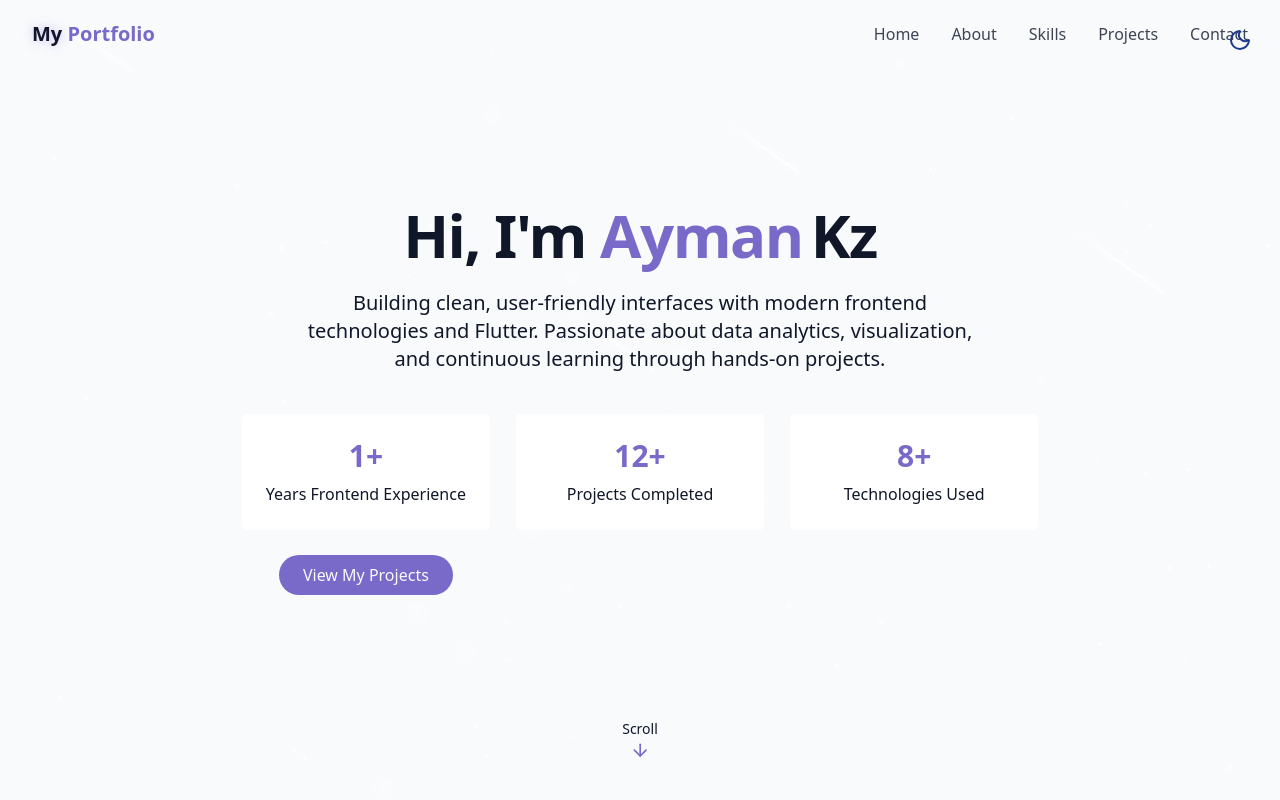
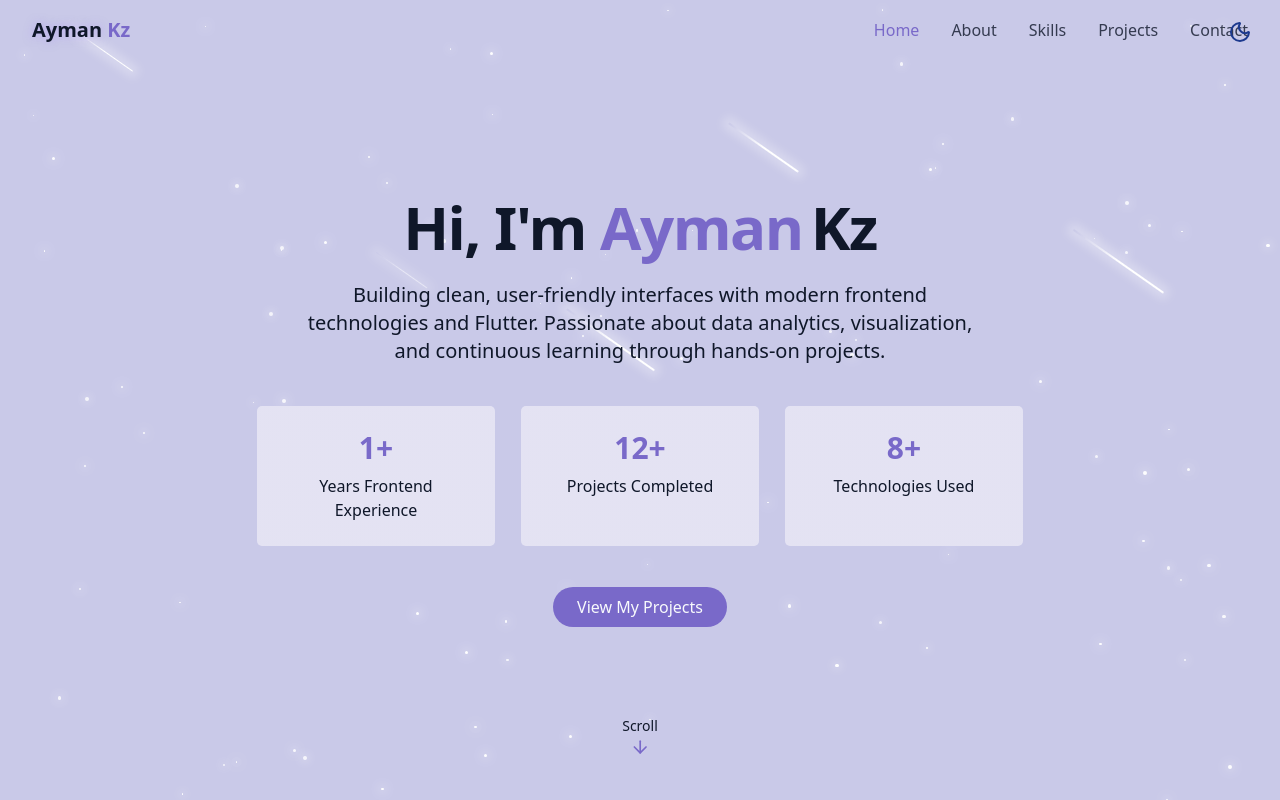
Before and after one commit to Ayman-Kz25/My-Portfolio, a React (Vite) app: page / in a window 1280 px wide. Shown: the top 800 px of the page. Built offline with nearby package versions, Linux system fonts and the light colour scheme.

Commit message:
final commit for styling

```diff
--- a/src/components/Hero.jsx
+++ b/src/components/Hero.jsx
@@ -4,7 +4,6 @@ import { useState, useEffect } from "react";
 function Hero() {
   function Counter({ end, duration = 2000 }) {
     const [count, setCount] = useState(0);
-
     useEffect(() => {
       let start = 0;
       const incrementTime = 20;
@@ -30,7 +29,7 @@ function Hero() {
   return (
     <section
       id="hero"
-      className="relative min-h-screen flex flex-col items-center justify-center px-4"
+      className="relative min-h-screen flex flex-col items-center justify-center px-4 pt-20 md:pt-6"
     >
       <div className="container max-w-4xl mx-auto text-center z-10">
         <div className="space-y-6">
@@ -52,7 +51,8 @@ function Hero() {
         </div>
       </div>
 
-      <div className="grid grid-cols-1 sm:grid-cols-3 gap-6 pt-10 opacity-0 animate-fade-in-delay-4">
+      <div className="pt-10 space-y-10 opacity-0 animate-fade-in-delay-4">
+        <div className="grid grid-cols-1 sm:grid-cols-3 gap-6 max-w-3xl mx-auto">
           <div className="gradient-border p-6 card-hover text-center">
             <h3 className="text-3xl font-bold text-primary">
               <Counter end={1} />+
@@ -75,6 +75,7 @@ function Hero() {
             </h3>
             <p className="text-muted-foreground mt-2">Technologies Used</p>
           </div>
+        </div>
 
         <div className="flex justify-center gap-4">
           <a href="#projects" className="cosmic-btn">
@@ -83,7 +84,7 @@ function Hero() {
         </div>
       </div>
 
-      <div className="absolute bottom-8 left-1/2 transform -translate-x-1/2 flex flex-col items-center animate-bounce">
+      <div className="absolute md:bottom-8 left-1/2 transform -translate-x-1/2 md:flex md:flex-col md:items-center animate-bounce hidden">
         <a href="#about">
           <span className="text-sm text-muted-foreground mb-2">Scroll</span>
           <ArrowDown className="h-5 w-5 text-primary cursor-pointer text-center mx-auto" />
--- a/src/components/Navbar.jsx
+++ b/src/components/Navbar.jsx
@@ -13,10 +13,21 @@ const navItems = [
 function Navbar() {
   const [isScrolled, setIsScrolled] = useState(false);
   const [isMenuOpen, setIsMenuOpen] = useState(false);
+  const [activeSection, setActiveSection] = useState("hero");
 
   useEffect(() => {
     const handleScroll = () => {
-      setIsScrolled(window.screenY > 10);
+      setIsScrolled(window.scrollY > 10);
+      const sections = navItems.map((item) => item.href.replace("#", ""));
+      sections.forEach((section) => {
+        const element = document.getElementById(section);
+        if (element) {
+          const rect = element.getBoundingClientRect();
+          if (rect.top <= 100 && rect.bottom >= 100) {
+            setActiveSection(section);
+          }
+        }
+      });
     };
     window.addEventListener("scroll", handleScroll);
     return () => window.removeEventListener("scroll", handleScroll);
@@ -27,8 +38,8 @@ function Navbar() {
       className={cn(
         "fixed w-full z-40 transition-all duration-300",
         isScrolled
-          ? "py-3 bg-background/80 backdrop-blur-md shadow-xs"
-          : "py-5",
+          ? "py-4 bg-background/80 backdrop-blur-md shadow-xs"
+          : "py-4",
       )}
     >
       <div className="container flex items-center justify-between">
@@ -37,21 +48,30 @@ function Navbar() {
           className="text-xl font-bold text-primary flex items-center"
         >
           <span className="relative z-10">
-            <span className="text-glow text-foreground">My</span> Portfolio
+            <span className="text-glow text-foreground">Ayman</span> Kz
           </span>
         </a>
 
         {/* Desktop Nav */}
         <div className="hidden md:flex space-x-8">
-          {navItems.map((item, key) => (
+          {navItems.map((item, key) => {
+            const sectionId = item.href.replace("#", "");
+
+            return (
               <a
                 key={key}
                 href={item.href}
-              className="text-foreground/80 hover:text-primary transition-colors duration-300"
+                className={cn(
+                  "transition-colors duration-300",
+                  activeSection === item.href.replace("#", "")
+                    ? "text-primary"
+                    : "text-foreground/80 hover:text-primary",
+                )}
               >
                 {item.name}
               </a>
-          ))}
+            );
+          })}
         </div>
 
         {/* Mobile Nav */}
@@ -73,18 +93,26 @@ function Navbar() {
           )}
         >
           <div className="flex flex-col space-y-8 text-xl">
-            {navItems.map((item, key) => (
+            {navItems.map((item, key) => {
+              const sectionId = item.href.replace("#", "");
+              return (
                 <a
                   key={key}
                   href={item.href}
-                className="text-foreground/80 hover:text-primary transition-colors duration-300"
+                  className={cn(
+                    "transition-colors duration-300",
+                    activeSection == sectionId
+                      ? "text-primary font-medium"
+                      : "text-foreground/80 hover:text-primary",
+                  )}
                   onClick={() => {
                     setIsMenuOpen(false);
                   }}
                 >
                   {item.name}
                 </a>
-            ))}
+              );
+            })}
           </div>
         </div>
       </div>
--- a/src/components/ThemeToggle.jsx
+++ b/src/components/ThemeToggle.jsx
@@ -32,7 +32,7 @@ function ThemeToggle() {
     <button
       onClick={themeToggle}
       className={cn(
-        "fixed max-sm:hidden top-5 right-5 z-50 p-2 rounded-full transition-colors duration-300 focus:outline-hidden cursor-pointer"
+        "fixed max-sm:hidden top-3 right-5 z-50 p-2 rounded-full transition-colors duration-300 focus:outline-hidden cursor-pointer"
       )}
     >
       {" "}
--- a/src/index.css
+++ b/src/index.css
@@ -71,10 +71,10 @@
 
 @layer base {
   :root {
-    --background: 210 40% 98%;
+    --background: 240 40% 85%;
     --foreground: 222 47% 11%;
 
-    --card: 0 0% 100%;
+    --card: 245 40% 92%;
 
     --primary: 250 47% 60%;
     --foreground-primary: 210 40% 98%;
```
Lines whose indentation alone changed are shown as unchanged.
